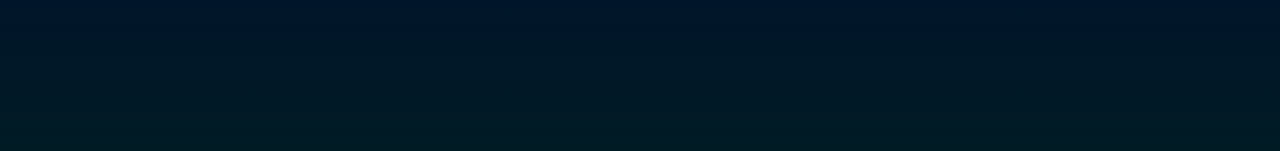
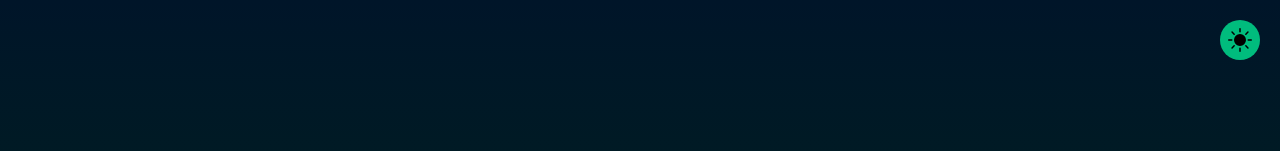
Before and after one commit to Sivayogeith/mc-portfolio, a SvelteKit app: page / in a window 1280 px wide. Shown: the top 151 px of the page. Built offline with nearby package versions, Linux system fonts and the light colour scheme.

Commit message:
feat: added dark mode toggle

```diff
--- /dev/null
+++ b/src/lib/MoonIcon.svelte
@@ -0,0 +1,4 @@
+<svg xmlns="http://www.w3.org/2000/svg" width="24" height="24" fill="currentColor" class="bi bi-moon-stars-fill" viewBox="0 0 16 16">
+  <path d="M6 .278a.77.77 0 0 1 .08.858 7.2 7.2 0 0 0-.878 3.46c0 4.021 3.278 7.277 7.318 7.277q.792-.001 1.533-.16a.79.79 0 0 1 .81.316.73.73 0 0 1-.031.893A8.35 8.35 0 0 1 8.344 16C3.734 16 0 12.286 0 7.71 0 4.266 2.114 1.312 5.124.06A.75.75 0 0 1 6 .278"/>
+  <path d="M10.794 3.148a.217.217 0 0 1 .412 0l.387 1.162c.173.518.579.924 1.097 1.097l1.162.387a.217.217 0 0 1 0 .412l-1.162.387a1.73 1.73 0 0 0-1.097 1.097l-.387 1.162a.217.217 0 0 1-.412 0l-.387-1.162A1.73 1.73 0 0 0 9.31 6.593l-1.162-.387a.217.217 0 0 1 0-.412l1.162-.387a1.73 1.73 0 0 0 1.097-1.097zM13.863.099a.145.145 0 0 1 .274 0l.258.774c.115.346.386.617.732.732l.774.258a.145.145 0 0 1 0 .274l-.774.258a1.16 1.16 0 0 0-.732.732l-.258.774a.145.145 0 0 1-.274 0l-.258-.774a1.16 1.16 0 0 0-.732-.732l-.774-.258a.145.145 0 0 1 0-.274l.774-.258c.346-.115.617-.386.732-.732z"/>
+</svg>
--- /dev/null
+++ b/src/lib/SunIcon.svelte
@@ -0,0 +1,3 @@
+<svg xmlns="http://www.w3.org/2000/svg" width="24" height="24" fill="currentColor" class="bi bi-brightness-high-fill" viewBox="0 0 16 16">
+  <path d="M12 8a4 4 0 1 1-8 0 4 4 0 0 1 8 0M8 0a.5.5 0 0 1 .5.5v2a.5.5 0 0 1-1 0v-2A.5.5 0 0 1 8 0m0 13a.5.5 0 0 1 .5.5v2a.5.5 0 0 1-1 0v-2A.5.5 0 0 1 8 13m8-5a.5.5 0 0 1-.5.5h-2a.5.5 0 0 1 0-1h2a.5.5 0 0 1 .5.5M3 8a.5.5 0 0 1-.5.5h-2a.5.5 0 0 1 0-1h2A.5.5 0 0 1 3 8m10.657-5.657a.5.5 0 0 1 0 .707l-1.414 1.415a.5.5 0 1 1-.707-.708l1.414-1.414a.5.5 0 0 1 .707 0m-9.193 9.193a.5.5 0 0 1 0 .707L3.05 13.657a.5.5 0 0 1-.707-.707l1.414-1.414a.5.5 0 0 1 .707 0m9.193 2.121a.5.5 0 0 1-.707 0l-1.414-1.414a.5.5 0 0 1 .707-.707l1.414 1.414a.5.5 0 0 1 0 .707M4.464 4.465a.5.5 0 0 1-.707 0L2.343 3.05a.5.5 0 1 1 .707-.707l1.414 1.414a.5.5 0 0 1 0 .708"/>
+</svg>
--- a/src/routes/+layout.svelte
+++ b/src/routes/+layout.svelte
@@ -2,8 +2,28 @@
   import "./layout.css";
   import favicon from "$lib/assets/favicon.svg";
   import { page } from "$app/state";
+  import SunIcon from "$lib/SunIcon.svelte";
+  import MoonIcon from "$lib/MoonIcon.svelte";
+  import { onMount } from "svelte";
 
   let { children } = $props();
+
+  let theme = $state("");
+
+  onMount(() => {
+    if (!localStorage.getItem("theme")) {
+      theme = window.matchMedia("(prefers-color-scheme: dark)")
+        ? "dark"
+        : "light";
+    } else {
+      theme = localStorage.getItem("theme") || "light";
+    }
+  });
+
+  $effect(() => {
+    document.body.setAttribute("data-theme", theme);
+    localStorage.setItem("theme", theme);
+  });
 </script>
 
 <svelte:head>
@@ -11,11 +31,26 @@
   <title>Sage's Minecraft Portfolio</title>
 </svelte:head>
 
-{#if page.url.pathname != "/"}
-  <div class="pt-5 flex justify-center flex-col">
-    <a class="text-3xl text-center" href="/">
-      <span class="hover:text-blue-900 dark:hover:text-emerald-500">sage's minecraft "portfolio"</span></a
+<div class="pt-5 flex flex-row justify-between w-full">
+  <div class="w-1/4"></div>
+  {#if page.url.pathname != "/"}
+    <a class="md:text-3xl text-2xl text-center text-bold" href="/">
+      <span class="hover:text-blue-900 dark:hover:text-emerald-500"
+        >sage's minecraft "portfolio"</span
+      ></a
     >
+  {/if}
+  <div class="w-1/4 text-end pe-5">
+    <button
+      onclick={() => (theme = theme == "dark" ? "light" : "dark")}
+      class="dark:bg-emerald-500 bg-blue-900 dark:text-black text-white rounded-full p-2 self-end"
+    >
+      {#if theme == "dark"}
+        <SunIcon />
+      {:else}
+        <MoonIcon />
+      {/if}
+    </button>
   </div>
-{/if}
+</div>
 {@render children()}
```
